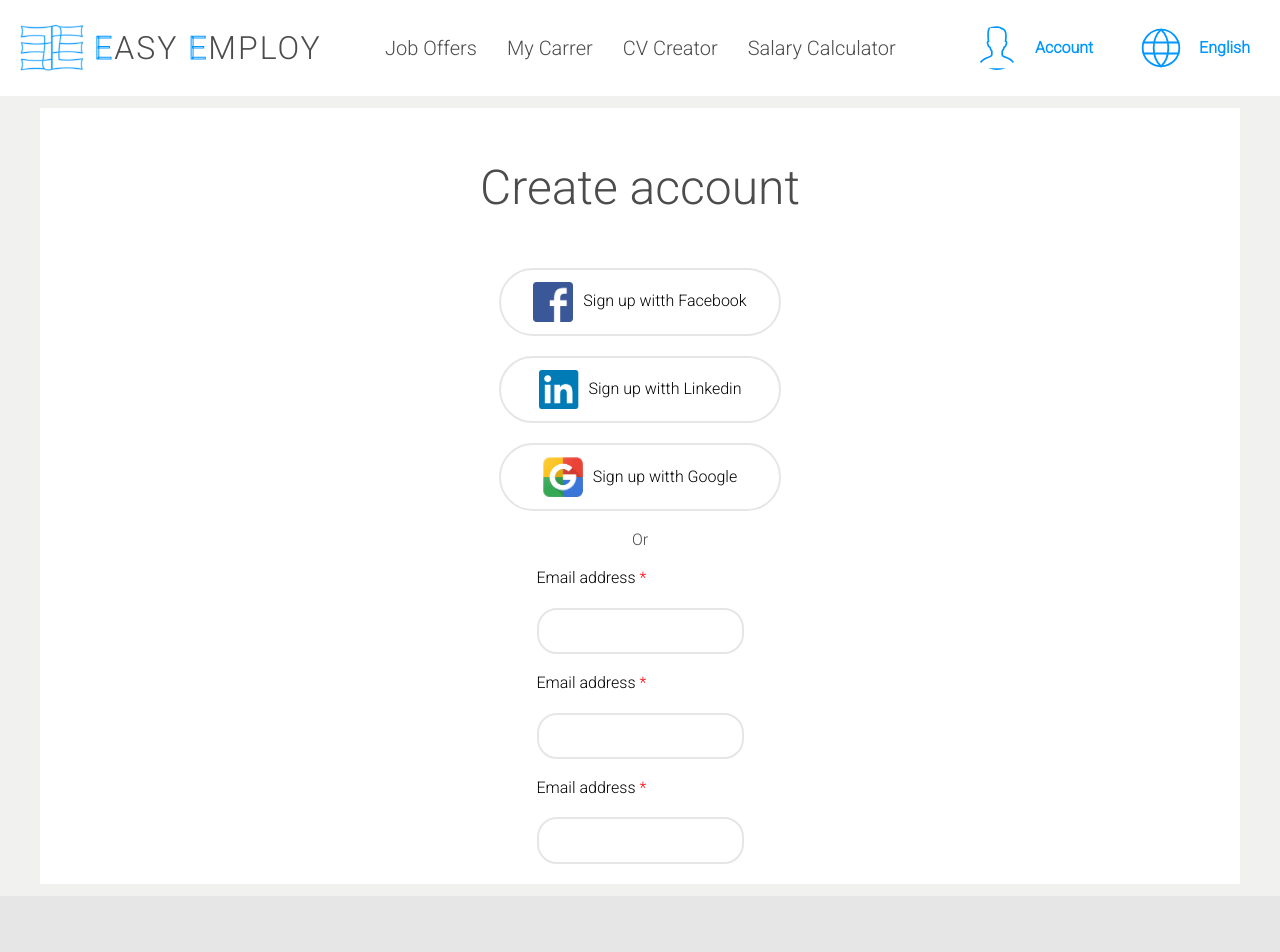
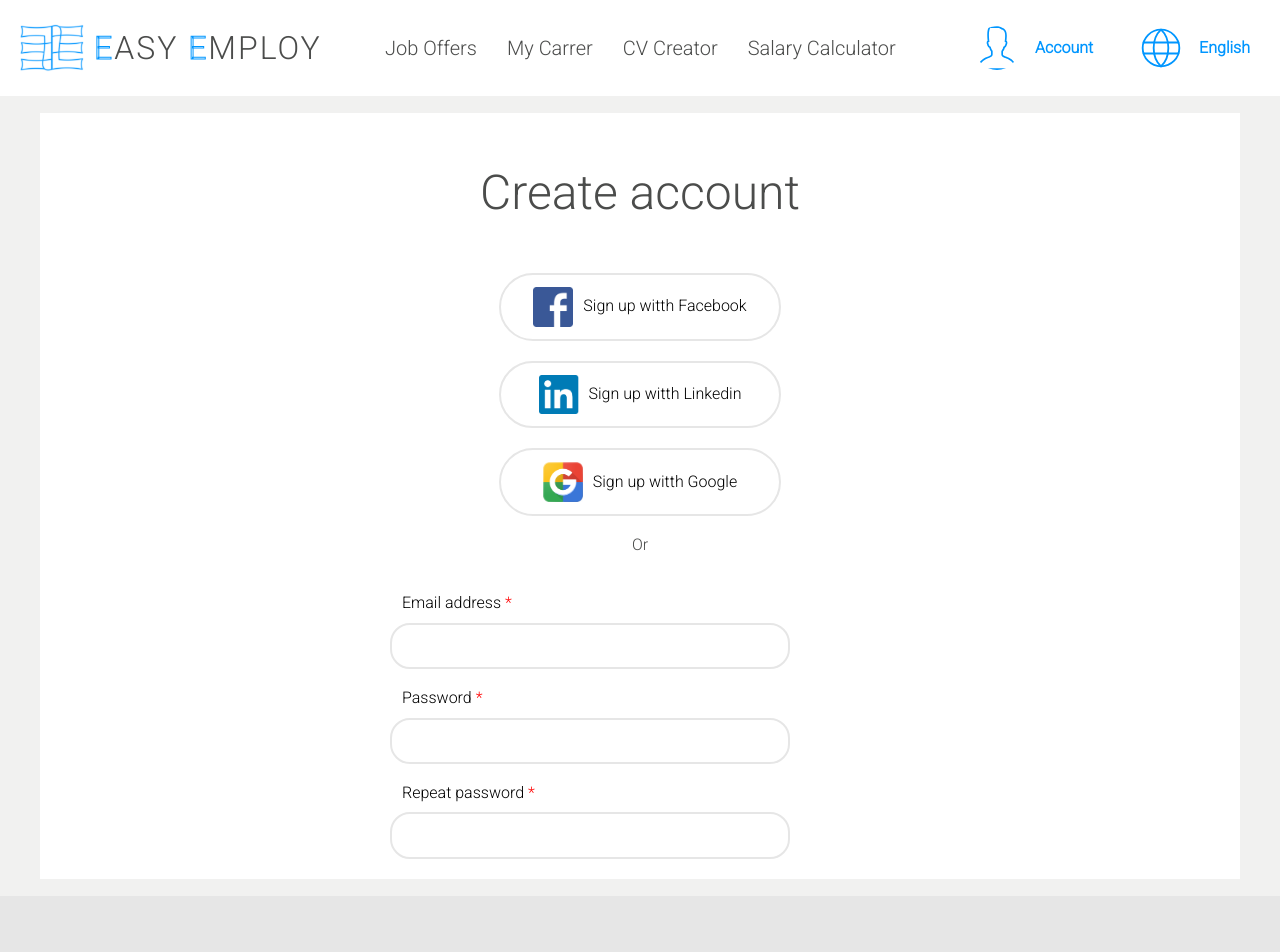
Before and after one commit to mizdebski77/Easy-Employ, a React (Create React App) app: page /Register in a window 1280 px wide. Shown: the top 952 px of the page. Built offline with nearby package versions, Linux system fonts and the light colour scheme.

Commit message:
Max width to form added

```diff
--- a/src/features/Register/register.tsx
+++ b/src/features/Register/register.tsx
@@ -28,11 +28,11 @@ export const Register = () => {
 
                 <Form>
                     <Label>Email address <SpanColor>*</SpanColor></Label>
-                    <Input/>
-                    <Label>Email address <SpanColor>*</SpanColor></Label>
-                    <Input/>
-                    <Label>Email address <SpanColor>*</SpanColor></Label>
-                    <Input/>
+                    <Input />
+                    <Label>Password <SpanColor>*</SpanColor></Label>
+                    <Input />
+                    <Label>Repeat password <SpanColor>*</SpanColor></Label>
+                    <Input />
                 </Form>
             </SignUpPanel>
         </Wrapper>
--- a/src/features/Register/styledRegister.ts
+++ b/src/features/Register/styledRegister.ts
@@ -67,11 +67,13 @@ export const Span = styled.span`
 export const Form = styled.form`
     display: flex;
     flex-direction: column;
-    gap: 20px;
+    max-width: 500px;
+    width: 100%;
+    margin: 0 auto;
 `;
 
 export const Label = styled.label`
-
+    margin: 20px 20px 10px 12px;
 `;
 export const Input = styled.input`
     padding:  12px;
@@ -79,6 +81,8 @@ export const Input = styled.input`
     border: 2px solid ${({ theme }) => theme.color.thirdColor};
     color: black;
     transition: 0.3s;
+    max-width: 400px;
+    width: 100%;
 
     &:focus {
         outline: none;
```
